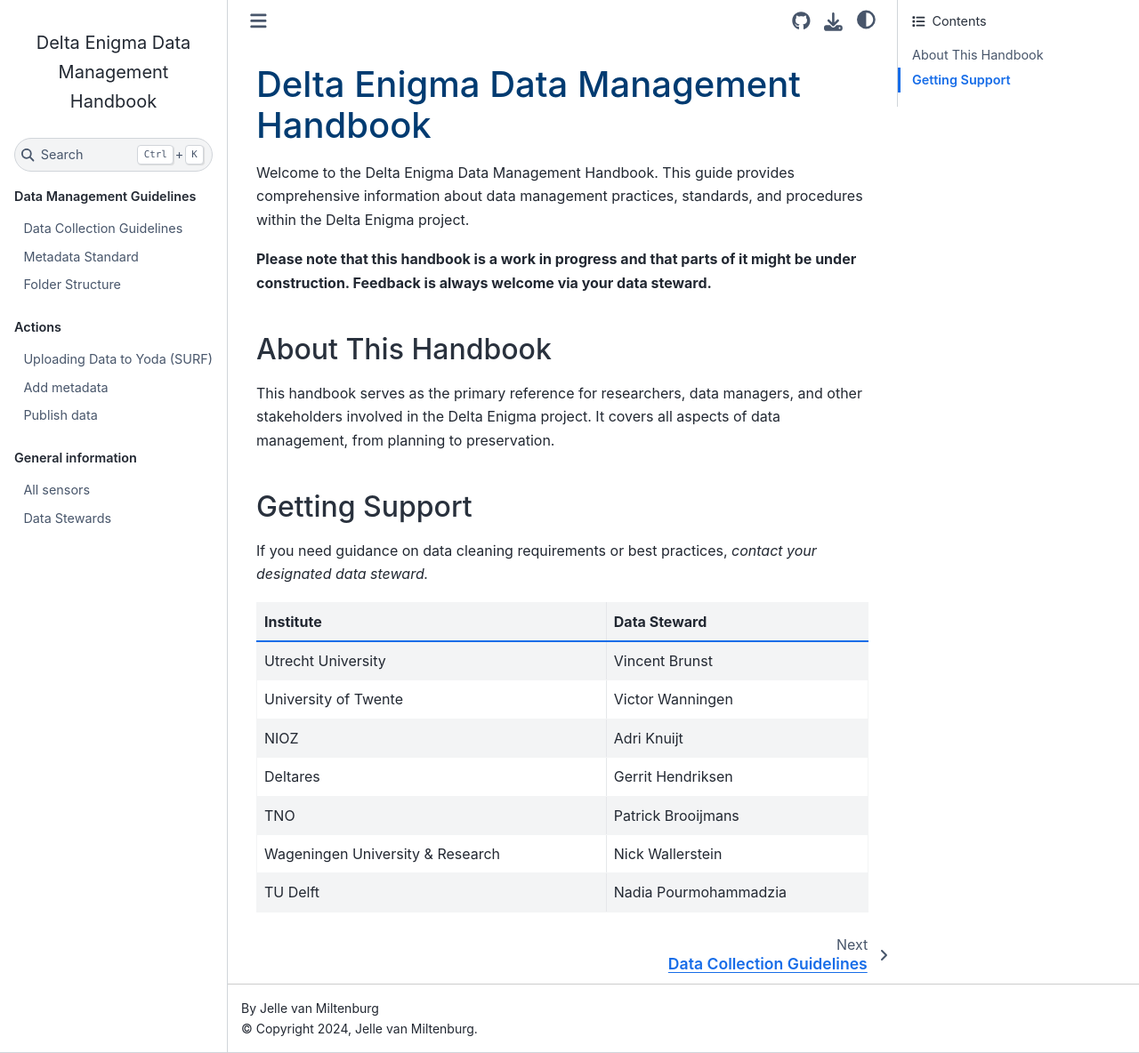
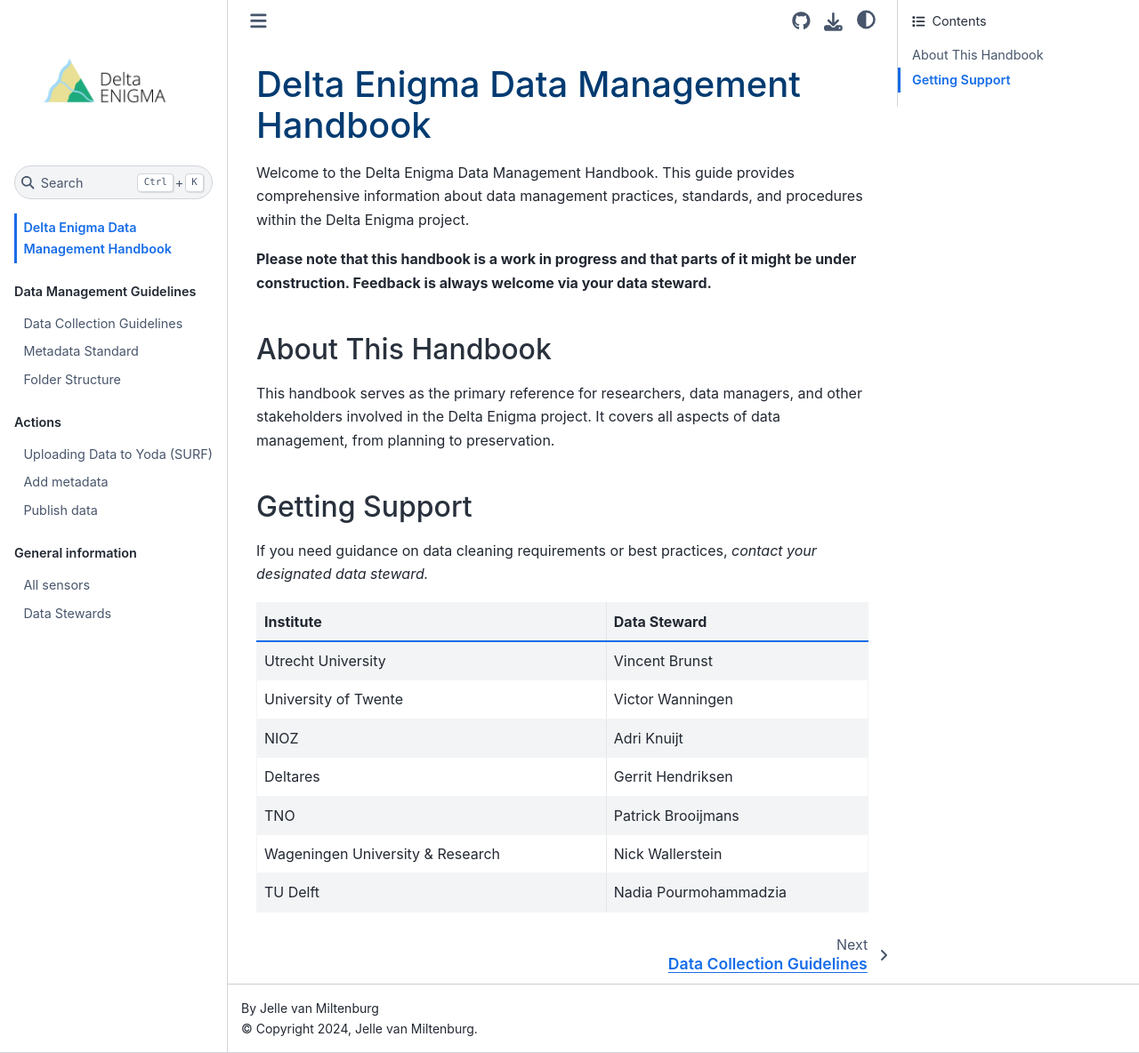
Before and after one commit to Deltares-research/delta-enigma, a Sphinx documentation site: the page built from docs/source/index.md, in a window 1280 px wide and 1184 px high. Shown: the whole window at 89% size. Built offline with Sphinx 7.4.7 and the Sphinx Book theme 1.1.4, drawn with Linux system fonts in a browser that asks for light colours.

Commit message:
add logo

```diff
--- a/docs/source/_static/custom.css
+++ b/docs/source/_static/custom.css
@@ -4,3 +4,32 @@
     }
 
 }
+
+/* Logo styling */
+.navbar-brand img {
+    max-height: 200px;  /* Adjust this value based on your needs */
+    width: auto;
+    padding: 5px;
+}
+
+/* For dark background compatibility */
+.navbar-brand {
+    background: transparent;
+}
+
+/* Optional: Add hover effect */
+.navbar-brand:hover {
+    opacity: 0.9;
+}
+
+/* Table styling */
+table.docutils tr:hover {
+    background-color: transparent !important;  /* Remove hover effect */
+}
+
+/* If you want a subtle hover effect instead of purple, use: */
+/*
+table.docutils tr:hover {
+    background-color: #f8f9fa !important;
+}
+*/
--- a/docs/source/conf.py
+++ b/docs/source/conf.py
@@ -50,6 +50,9 @@ exclude_patterns = []
 
 html_title = "Delta Enigma Data Management Handbook"
 
+# Add logo configuration
+html_logo = "_static/logo_Delta-ENIGMA.png"
+
 # The theme to use for HTML and HTML Help pages.  See the documentation for
 # a list of builtin themes.
 #
@@ -60,11 +63,13 @@ html_theme = 'sphinx_book_theme'
 html_theme_options = {
     "repository_url": "https://github.com/Deltares-research/delta-enigma.git",
     "use_repository_button": True,
-    "use_fullscreen_button" : False,
-    "use_download_button" : True,
+    "use_fullscreen_button": False,
+    "use_download_button": True,
     "collapse_navigation": True,
     "navigation_with_keys": False,
     "show_toc_level": 1,
+    "logo_only": True,  # Show only logo in the sidebar
+    "home_page_in_toc": True,  # Include home page in navigation
 }
 
 # Add acceptable suffixes
```
Also changed, not shown: docs/source/_static/logo_Delta-ENIGMA.png (added), docs/source/_static/logo_Delta-ENIGMA_white-removebg-preview.png (added).
